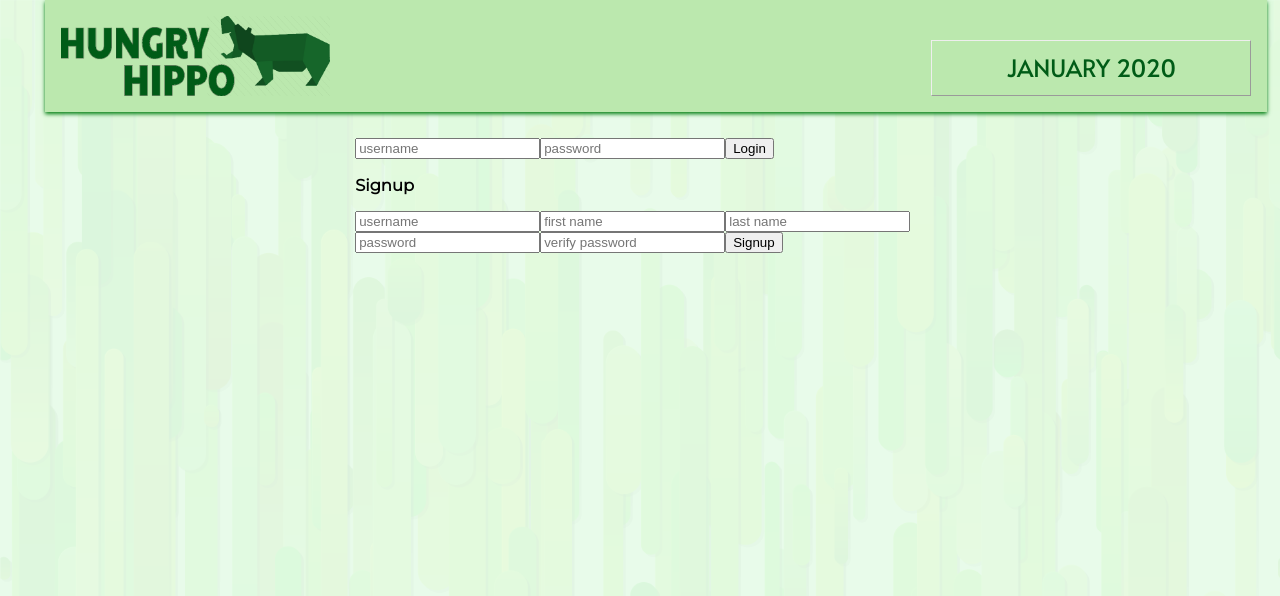
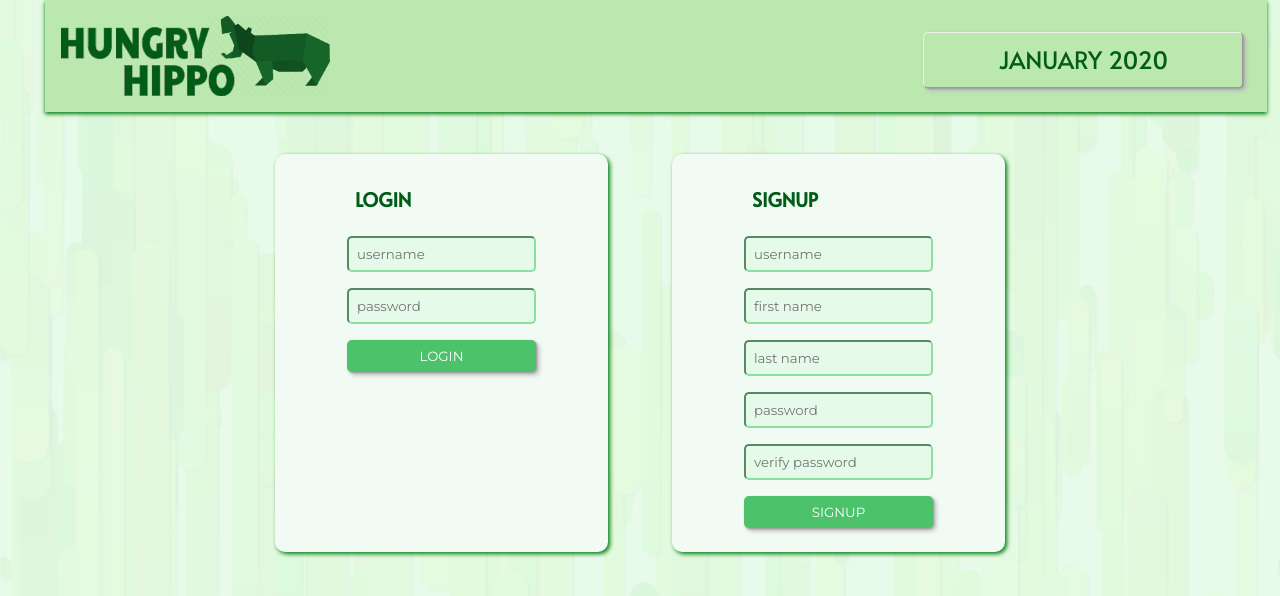
Before and after one commit to joyrichmond/hungry-hippo, a React (Create React App) app in the folder packages/web/: page / in a window 1280 px wide. Shown: the top 596 px of the page. Built offline with nearby package versions, Linux system fonts and the light colour scheme.

Commit message:
style gateway forms

```diff
--- a/packages/web/src/comps/Login.tsx
+++ b/packages/web/src/comps/Login.tsx
@@ -14,6 +14,7 @@ const Login: FC = () => {
 
   return (
     <form className="login" onSubmit={e => attemptLogin(e)}>
+      <h3>Login</h3>
       <input type="text" placeholder="username" onChange={e => setUsername(e.target.value)} value={username} required />
       <input type="text" placeholder="password" onChange={e => setPassword(e.target.value)} value={password} required />
       <button type="submit">Login</button>
--- a/packages/web/src/stylesheets/app.scss
+++ b/packages/web/src/stylesheets/app.scss
@@ -57,3 +57,4 @@ input {
 @import './header.scss';
 @import './dashboard-view.scss';
 @import './master-sidebar.scss';
+@import './gateway.scss';
--- /dev/null
+++ b/packages/web/src/stylesheets/gateway.scss
@@ -0,0 +1,56 @@
+@import './style-variables.scss';
+
+.gateway {
+  display: flex;
+  justify-content: center;
+
+  form {
+    padding: 1rem 4rem;
+    margin: 1rem 2rem;
+    display: flex;
+    flex-direction: column;
+    background-color: $green-white;
+    box-shadow: $set-shadow;
+    border-radius: 10px;
+
+    h3,
+    input,
+    button {
+      margin: 0.5rem;
+      padding: 0.5rem;
+      background-color: $green-white;
+      font-family: $primary-font;
+      color: $dark;
+      border-radius: 5px;
+      border-color: $accent;
+    }
+
+    h3 {
+      font-family: $accent-font;
+      color: $dark;
+      font-size: 1.2rem;
+      text-transform: uppercase;
+      background-color: inherit;
+    }
+
+    input {
+      background-color: $xlight;
+    }
+
+    button {
+      background-color: $primary;
+      color: white;
+      text-transform: uppercase;
+      box-shadow: $button-shadow;
+      border: none;
+
+      &:hover {
+        background-color: $hover;
+      }
+
+      &:active {
+        box-shadow: none;
+      }
+    }
+  }
+}
--- a/packages/web/src/stylesheets/global-classes.scss
+++ b/packages/web/src/stylesheets/global-classes.scss
@@ -30,6 +30,17 @@
   width: 10rem;
 }
 
+button {
+  background-color: $primary;
+  color: white;
+  text-transform: uppercase;
+  box-shadow: $button-shadow;
+  border: none;
+  margin: 0.5rem;
+  padding: 0.5rem;
+  font-family: $primary-font;
+  border-radius: 5px;
+}
 .fill-button {
   padding: 0 2rem;
   background-color: $primary;
--- a/packages/web/src/stylesheets/style-variables.scss
+++ b/packages/web/src/stylesheets/style-variables.scss
@@ -23,6 +23,7 @@ $mint-green: #bae4a7;
 
 $set-shadow: 2px 2px 4px $shadow;
 $small-shadow: 1px 1px 2px $shadow, 2px 2px 2px 3px $light;
+$button-shadow: 1px 1px 2px #999, 3px 3px 4px #bbb;
 
 $page-section-width: 22vw;
 $double-page-section-width: 44vw;
```
